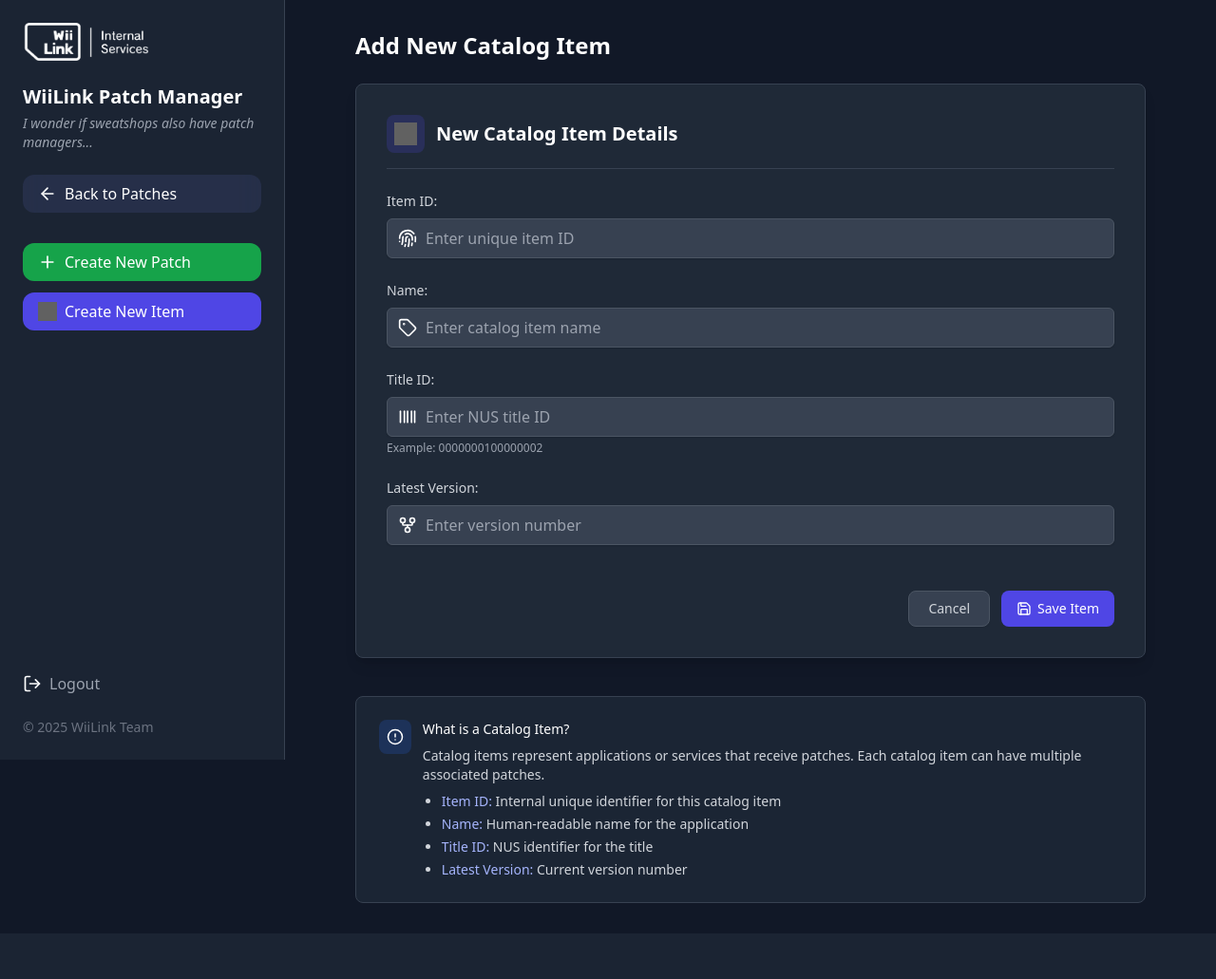
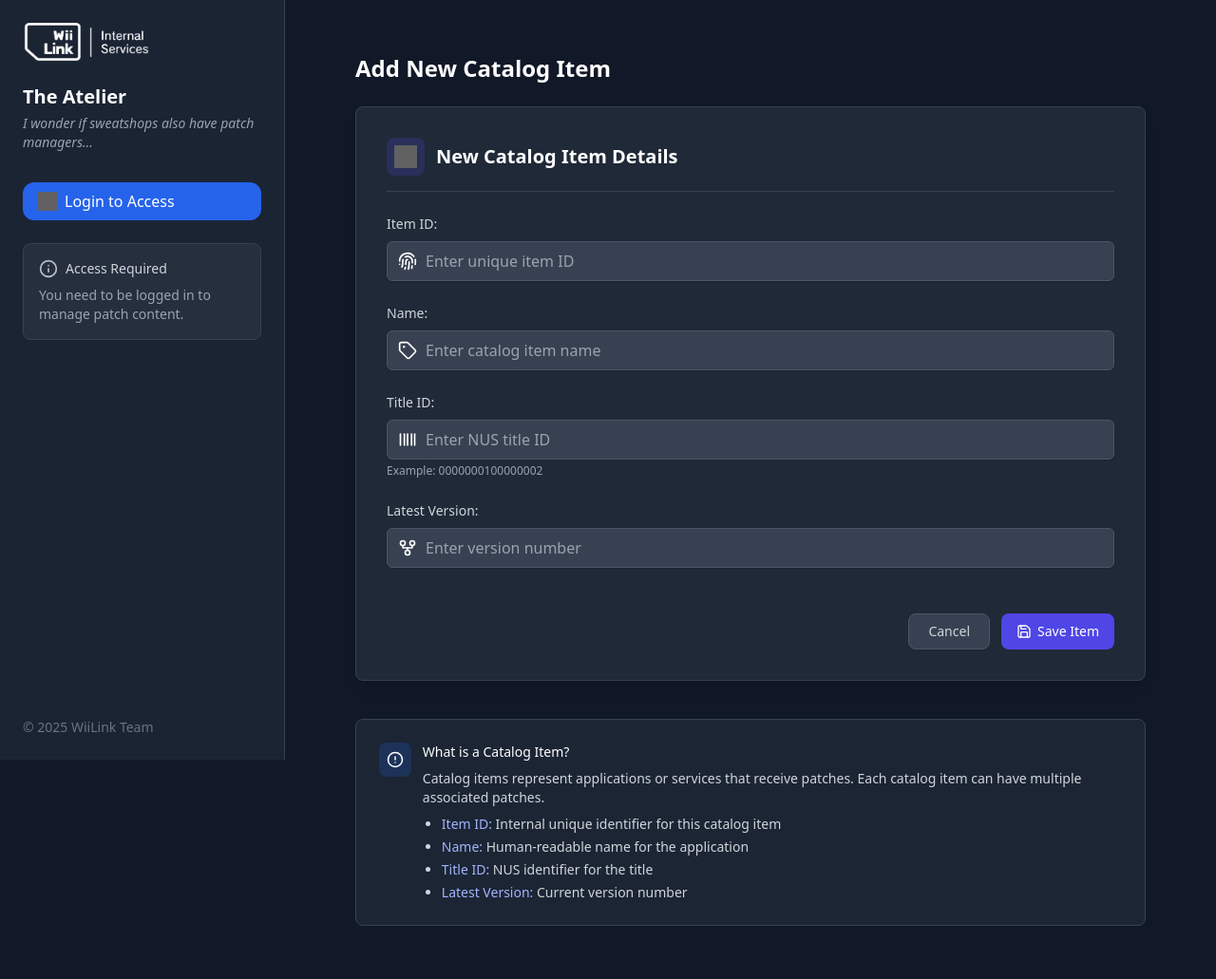
Before and after one commit to WiiLink24/Patcher-API, a Flask app: template templates/catalog_form.html in a window 1280 px wide. Shown: the whole page at 95% size. Before the commit the page ends 951 px from the top, so only its background shows below. Run offline with Flask 3, Linux system fonts and the light colour scheme; the template is opened without the code that fills it, so the values that code supplies are empty; some libraries are stand-ins or nearby versions; grey boxes are pictures that could not be loaded.

Commit message:
Update base.html

```diff
--- a/templates/components/base.html
+++ b/templates/components/base.html
@@ -8,12 +8,12 @@
     <meta name="author" content="WiiLink Team" />
     <meta name="theme-color" content="#1F2937" />
     <link rel="icon" href="/static/icon/favicon.png" type="image/png" />
-    <title>{% block title %} {% endblock %}</title>
+    <title>{% block title %}{% endblock %}</title>
     <script src="https://cdn.tailwindcss.com"></script>
 </head>
 
 <body class="bg-gray-900 min-h-screen">
-    <div class="w-screen md:hidden fixed p-4 flex flex-row items-center justify-between z-30">
+    <div class="w-screen md:hidden fixed p-6 flex flex-row items-center justify-between z-30">
         <img src="/static/img/is_logo.png" alt="Logo" class="h-8" />
         <button id="mobileMenuBtn"
             class="p-2 bg-gray-800 rounded-lg text-white shadow-lg border border-gray-700 focus:outline-none">
@@ -24,12 +24,12 @@
     <div class="flex">
         <div id="sidebar"
             class="w-full max-w-[300px] h-screen bg-gray-800/80 backdrop-blur-xl border-r border-gray-700 p-6 fixed top-0 left-0 flex flex-col justify-between transform -translate-x-full md:translate-x-0 transition-transform duration-300 z-40">
-            <div class="overflow-y-scroll h-full">
+            <div class="overflow-y-auto h-full">
                 <div class="mb-6 flex justify-between items-start">
                     <div>
                         <img src="/static/img/is_logo.png" alt="Logo" class="h-10 mb-6" />
                         <h1 class="text-xl font-bold text-white mb-1">
-                            WiiLink Patch Manager
+                            The Atelier
                         </h1>
                         <p class="text-gray-400 text-sm italic">
                             I wonder if sweatshops also have patch managers...
@@ -41,50 +41,70 @@
                     </button>
                 </div>
 
-                {% if not main %}
-                <a href="/patches"
-                    class="mt-6 bg-indigo-400/10 hover:bg-indigo-300/10 text-white px-4 py-2 rounded-xl flex items-center jusfity-center group">
-                    <img src="/static/icon/arrow-left.svg" alt="Icon"
-                        class="w-5 h-5 invert mr-2 group-hover:-translate-x-1 transition-transform duration-200" />
-                    Back to Patches
+                {# Variable 'sidebar_menu' is used to add custom items to this page's sidebar menu. #}
+
+                {% macro menu_section(title) %}
+                <p class="menu-label text-gray-400 text-sm font-medium mt-6 mb-2">
+                    {{ title }}
+                </p>
+                {% endmacro %}
+
+                {% macro menu_item(name, path, icon_name, is_active=false) %}
+                <a href="{{ path }}"
+                    class="block w-full px-4 py-2 {% if is_active %}bg-indigo-600 {% else %}bg-gray-700/40 hover:bg-gray-700/60{% endif %} text-white rounded-xl transition duration-200 flex items-center mb-2">
+                    <img src="/static/icon/{{ icon_name }}.svg" alt="{{ name }}" class="w-5 h-5 invert mr-2" />{{ name }}
                 </a>
+
+                {% if is_active %}
+                {% if sidebar_menu %}
+                <div class="ml-4 mt-1 mb-3">
+                    {{ sidebar_menu }}
+                </div>
                 {% endif %}
+                {% endif %}
+                {% endmacro %}
 
-                <div class="space-y-3 mt-8">
-                    <a href="/patches/new"
-                        class="w-full px-4 py-2 bg-green-600 hover:bg-green-700 text-white rounded-xl transition duration-200 flex items-center">
-                        <img src="/static/icon/plus.svg" alt="Icon" class="w-5 h-5 invert mr-2" /> Create New Patch
-                    </a>
+                {% if user_info %}
+                    {% if not main %}
+                    {{ menu_item('Back to Patches', '/patches', 'arrow-left', request.path.startswith('/patches') and request.path != '/patches/new') }}
+                    {% endif %}
 
-                    <a href="/catalog/new"
-                        class="w-full px-4 py-2 bg-indigo-600 hover:bg-indigo-700 text-white rounded-xl transition duration-200 flex items-center">
-                        <img src="/static/icon/folder-plus.svg" alt="Icon" class="w-5 h-5 invert mr-2" /> Create New
-                        Item
-                    </a>
-                </div>
+                    <!-- Patches Section -->
+                    {{ menu_section('ACTIONS') }}
+                    {{ menu_item('New Patch', '/patches/new', 'plus', request.path == '/patches/new') }}
+                    {{ menu_item('New Item', '/catalog/new', 'folder-plus', request.path == '/catalog/new') }}
 
-                {% if main %}
-                <nav class="mt-8">
-                    <h3 class="text-xs uppercase font-semibold text-gray-400 tracking-wider mb-3">
-                        Navigation
-                    </h3>
-                    <ul class="space-y-2">
-                        <li>
-                            <a href="#patches"
-                                class="flex items-center text-gray-300 hover:text-white px-3 py-2 rounded-xl hover:bg-gray-700/50 transition-colors">
-                                <img src="/static/icon/git-fork.svg" alt="Icon" class="w-5 h-5 invert mr-2" />
-                                <span>Patches</span>
-                            </a>
-                        </li>
-                        <li>
-                            <a href="#catalog"
-                                class="flex items-center text-gray-300 hover:text-white px-3 py-2 rounded-xl hover:bg-gray-700/50 transition-colors">
-                                <img src="/static/icon/database.svg" alt="Icon" class="w-5 h-5 invert mr-2" />
-                                <span>Catalog</span>
-                            </a>
-                        </li>
-                    </ul>
-                </nav>
+                    {% if not main and request.path.startswith('/patches/edit') or request.path.startswith('/catalog/edit') %}
+                    <!-- Back button for edit pages -->
+                    <div class="mt-6">
+                        <a href="/patches"
+                            class="block w-full px-4 py-2 bg-indigo-400/10 hover:bg-indigo-300/10 text-white rounded-xl flex items-center group">
+                            <img src="/static/icon/arrow-left.svg" alt="Back"
+                                class="w-5 h-5 invert mr-2 group-hover:-translate-x-1 transition-transform duration-200" />
+                            Back to Dashboard
+                        </a>
+                    </div>
+                    {% endif %}
+
+                {% else %}
+                    <!-- Login Section -->
+                    <div class="space-y-3 mt-8">
+                        <a href="/login"
+                            class="w-full px-4 py-2 bg-blue-600 hover:bg-blue-700 text-white rounded-xl transition duration-200 flex items-center">
+                            <img src="/static/icon/log-in.svg" alt="Login" class="w-5 h-5 rotate-180 invert mr-2" />
+                            Login to Access
+                        </a>
+                    </div>
+
+                    <div class="mt-6 p-4 bg-gray-700/40 rounded-lg border border-gray-700">
+                        <div class="flex items-center mb-2">
+                            <img src="/static/icon/info.svg" alt="Info" class="w-5 h-5 invert mr-2 opacity-70" />
+                            <h3 class="text-sm font-medium text-gray-300">Access Required</h3>
+                        </div>
+                        <p class="text-sm text-gray-400">
+                            You need to be logged in to manage patch content.
+                        </p>
+                    </div>
                 {% endif %}
             </div>
 
@@ -109,7 +129,6 @@
                         <div class="text-gray-400 text-sm">{{ user_info.full_name }}</div>
                     </div>
                 </div>
-                {% endif %}
 
                 <a href="/logout"
                     class="flex items-center space-x-2 text-gray-400 hover:text-white transition-colors group mb-6">
@@ -117,6 +136,7 @@
                         class="w-5 h-5 invert group-hover:-translate-x-1 transition-transform duration-200" />
                     <span>Logout</span>
                 </a>
+                {% endif %}
 
                 <p class="text-sm text-gray-500">© 2025 WiiLink Team</p>
             </div>
@@ -124,7 +144,17 @@
 
         <div id="sidebarOverlay" class="fixed inset-0 bg-gray-900/80 z-30 hidden md:hidden"></div>
 
-        <div class="mt-10 sm:mt-0 w-full md:ml-[300px] md:w-[calc(100%-300px)] min-h-screen">
+        <div class="mt-10 sm:mt-0 w-full md:ml-[300px] md:w-[calc(100%-300px)] min-h-screen p-6">
+            {% with messages = get_flashed_messages() %}
+            {% if messages %}
+            {% for message in messages %}
+            <div class="bg-yellow-500/20 border border-yellow-600/30 text-yellow-200 px-4 py-3 rounded-lg mb-6">
+                {{ message }}
+            </div>
+            {% endfor %}
+            {% endif %}
+            {% endwith %}
+
             {% block content %}{% endblock %}
         </div>
     </div>
```
